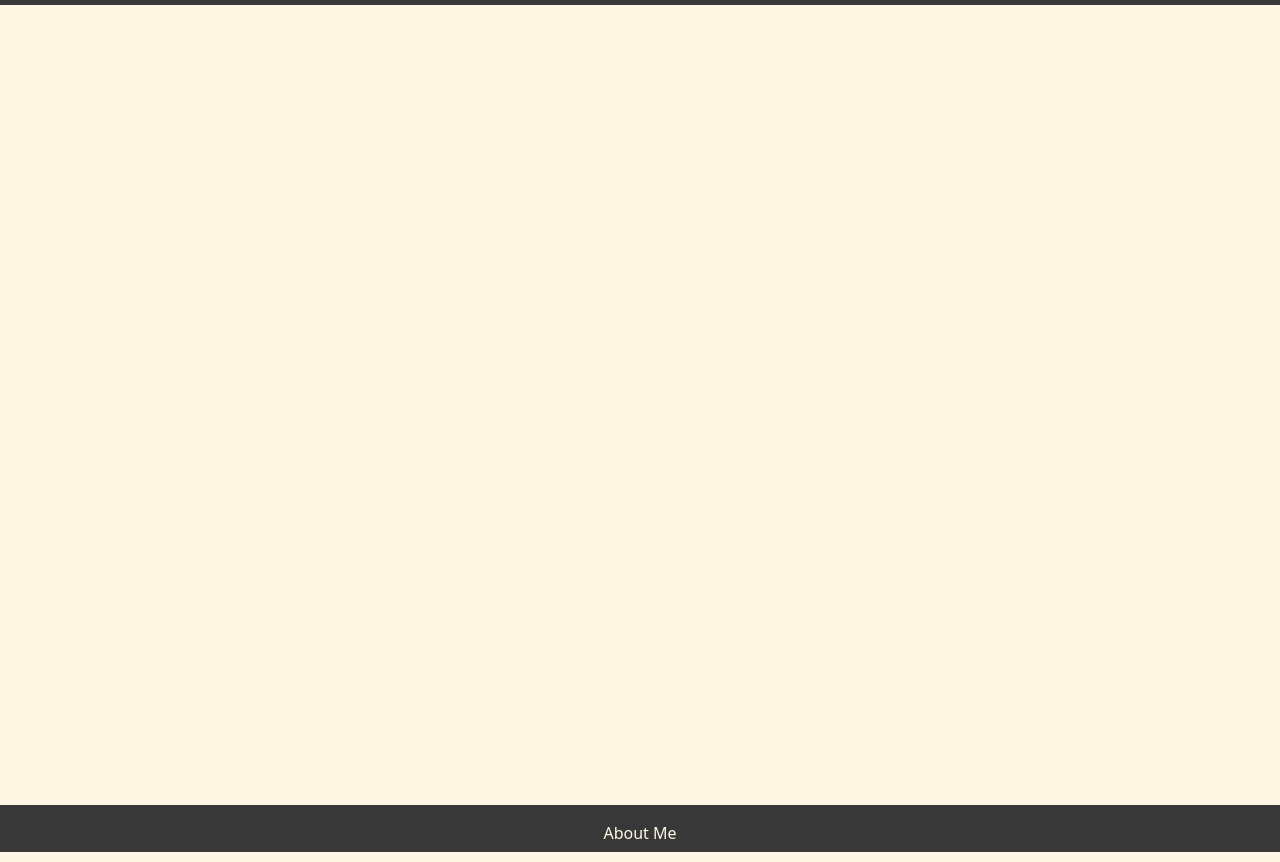
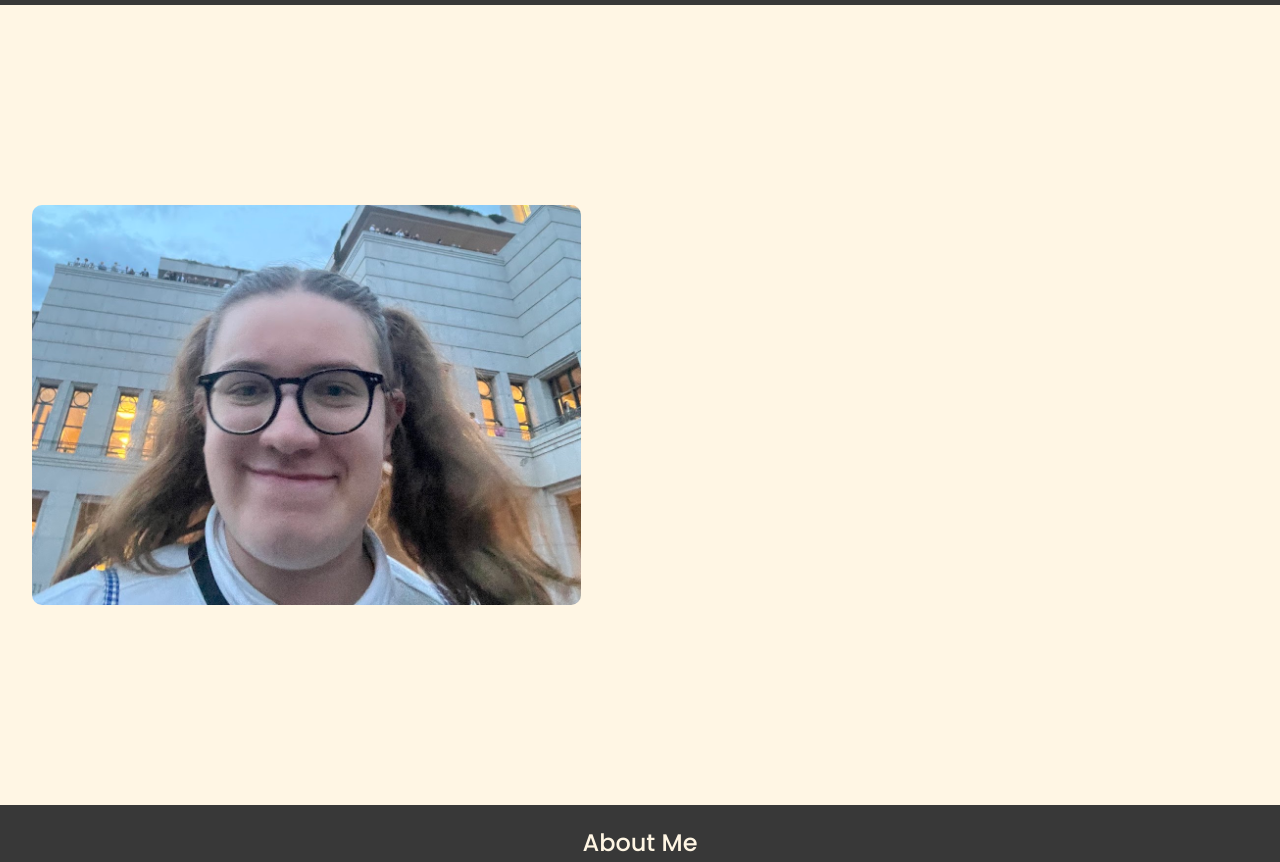
Before and after one commit to macyesk/project-1, a plain HTML site: page index.html in a window 1280 px wide. Shown: the part 90-952 px from the top of the page. Drawn offline with nearby package versions, Linux system fonts and the light colour scheme.

Commit message:
adding a photo of me

```diff
--- a/index.html
+++ b/index.html
@@ -38,22 +38,25 @@
       </div>
     </nav>
   </header>
-  <div class="content" height="10vh">
+  <div class="content" id="hero">
+    <div class="about-me-image col-6">
+     <img src="./media/macyeskface.jpeg" alt="">
+    </div>
   </div>
   <section id="about-me" class="first-divider">
-    About Me
+    <h4>About Me</h4>
   </section>
   <div class="content">
 
   </div>
   <section id="experience" class="second-divider">
-    <a class="nav-link" href="#experience">Experience</a>
+    <h4>Experience</h4>
   </section>
   <div class="content">
 
   </div>
   <section id="skills-and-hobbies" class="third-divider">
-    Skills and Hobbies
+    <h4>Skills and Hobbies</h4>
   </section>
   <div class="content">
 
--- a/styles.css
+++ b/styles.css
@@ -17,13 +17,14 @@
 }
 
 section {
-  height: 3em;
+  height: 5em;
   width: 100vw;
   background-color: var(--thirty);
   text-align: center;
   color: var(--sixty);
   position: sticky;
-  padding: 1em;
+  padding: 1.5em;
+  font-family: 'Poppins', sans-serif;
 }
 
 .content {
@@ -37,18 +38,34 @@ section {
   font-family: 'Poppins', sans-serif;
 }
 
+#hero {
+  height: 100vh;
+}
+
 .first-divider {
   top: 0;
   border-bottom: 0.5px solid var(--sixty);
-
 }
 
 .second-divider {
-  top: 3em;
+  top: 5em;
   border-bottom: 0.5px solid var(--sixty);
 }
 
 .third-divider {
-  top: 6em;
+  top: 10em;
   border-bottom: 0.5px solid var(--sixty);
 }
+
+.about-me-image {
+  position: relative;
+  aspect-ratio: 1.373 / 1;
+  top: 25vh;
+  left: 2em;
+}
+
+.about-me-image img {
+  aspect-ratio: 1.373 / 1;
+  height: 50vh;
+  border-radius: 10px;
+}
```
Also changed, not shown: media/macyeskface.jpeg (added).
